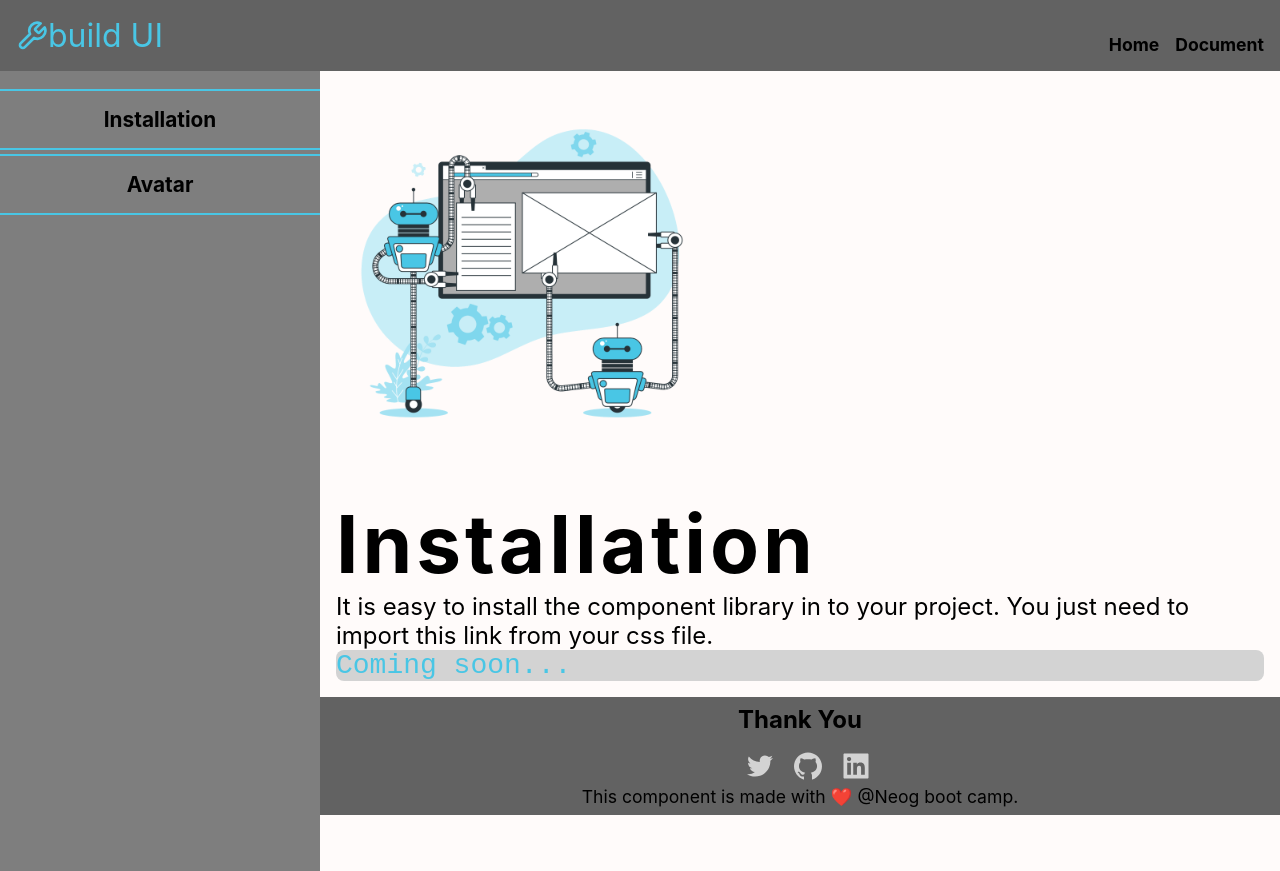
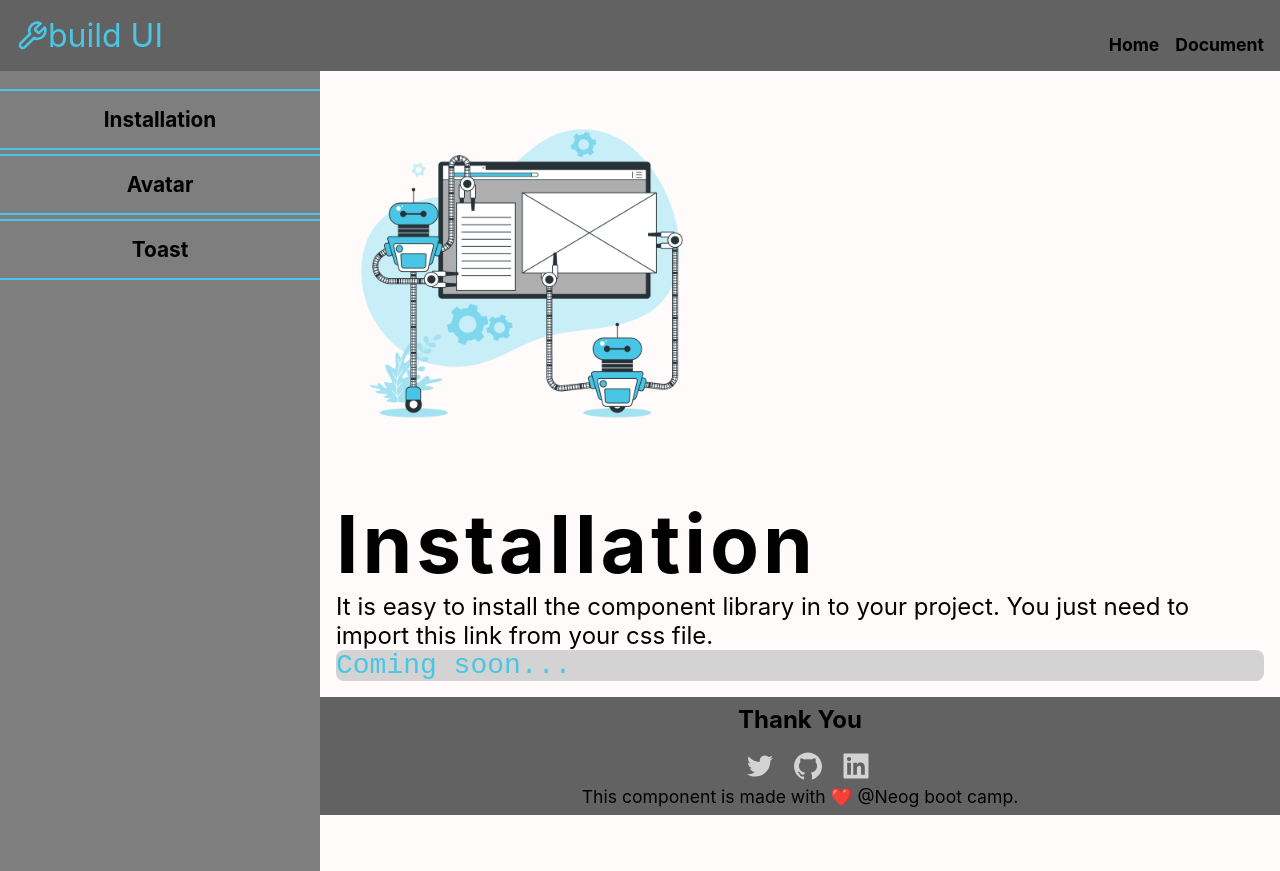
Before and after one commit to faisal-kursheedali/week-3-compo-lib, a React (Create React App) app: page /doc in a window 1280 px wide. Built offline with nearby package versions, Linux system fonts and the light colour scheme.

Commit message:
added toast component

```diff
--- a/src/components/doc/import-doc.jsx
+++ b/src/components/doc/import-doc.jsx
@@ -2,7 +2,8 @@
 // and export them all as named export for this one file
 import Avatar from "./avatar";
 import Install from "./inistall";
+import Toast from "./toast";
 
 
 
-export {Avatar,Install};
+export {Avatar,Install,Toast};
--- /dev/null
+++ b/src/components/doc/toast.jsx
@@ -0,0 +1,51 @@
+import React, { useState } from 'react'
+import{AiFillCloseCircle} from "react-icons/ai"
+const Toast = () => {
+    const [clr, setClr] = useState("toast-yellow")
+    const [show, setShow] = useState(false)
+    const clickHandler = (i) => {
+        setClr(i.target.value)
+        setShow(true)
+        setTimeout(() => setShow(false), 4000)
+    }
+    return (
+        <>
+            <div className="txt-box">
+                <div className="head2 pad-1">Toast</div>
+                <div className="p1 pad-0-5">This component can be used for toast or snackbar component. Toast is mostly used to show
+                    feedback message. Snackbar is to used show message that need user action</div>
+                <div className="head4 pad-0-5">Example of Toast</div>
+                <div className="p2 pad-0-5">Add toast class to wrapper. Toast has 3 themes, for error, success, warning, add
+                    toast-success, toast-error, toast-inform class to style the theme.</div>
+                <div className="head4 pad-0-5">Live Demo</div>
+                <div className="container-flex darkgray-bg pad-1">
+                    <button className="btn sample-toast-btn" value="toast-green" onClick={(i) => clickHandler(i)}>Green</button>
+                    <button className="btn sample-toast-btn" value="toast-red" onClick={(i) => clickHandler(i)}>red</button>
+                    <button className="btn sample-toast-btn" value="toast-yellow" onClick={(i) => clickHandler(i)}>yellow</button>
+                </div>
+                {show ? (<div className="toast" style={{ display: "block" }}>
+                    <div className={clr}>
+                        <div className="toast-txt">Hello</div>
+                        <AiFillCloseCircle className="material-icons toast-close" onClick={() => setShow(false)}/>
+
+                    </div>
+                </div>) : ""}
+
+                <xmp className="xmp-box">
+                    &lt;div class="toast"&gt;
+                    &lt;div class="toast-yellow"&gt;
+                    &lt;div class="toast-txt"&gt;Hello&lt;/div&gt;
+                    &lt;span class="material-icons toast-close"&gt;
+                    close
+                    &lt;/span&gt;
+                    &lt;/div&gt;
+                    &lt;/div&gt;
+                </xmp>
+                <hr />
+            </div>
+
+        </>
+    )
+}
+
+export default Toast
--- a/src/components/nav/nav-menu.jsx
+++ b/src/components/nav/nav-menu.jsx
@@ -1,5 +1,5 @@
 import React,{useState} from 'react';
-import{Avatar,Install}from  '../doc/import-doc'
+import{Avatar,Install,Toast}from  '../doc/import-doc'
 import Footer from '../footer';
 import { Usenavcontext } from './nav-context';
 
@@ -17,6 +17,7 @@ const[menuClick,setMenuClick]=useState(false)
 
                     <li className="navmenu-item" onClick={()=>{setSelect(<Install/>); setMenuClick(!menuClick) }} >Installation</li>
                     <li className="navmenu-item" onClick={()=>{setSelect(<Avatar/>); setMenuClick(!menuClick) }} >Avatar</li>
+                    <li className="navmenu-item" onClick={()=>{setSelect(<Toast/>); setMenuClick(!menuClick) }} >Toast</li>
 
                     <li className="navmenu-item" onClick={()=>{ setMenuClick(!menuClick) }} >Back to doc</li>
                 </ul>
--- a/src/components/nav/side-nav.jsx
+++ b/src/components/nav/side-nav.jsx
@@ -1,5 +1,5 @@
 import React from 'react'
-import {Install,Avatar} from "../doc/import-doc"
+import {Install,Avatar,Toast} from "../doc/import-doc"
 import Footer from '../footer'
 import { Usenavcontext } from './nav-context'
 
@@ -12,6 +12,7 @@ const Sidenav= () => {
        <ul className="sidenav-list">
          <li className="sidenav-item" onClick={()=>setSelect(Install)} style={{borderBlockColor:'var(--cta1)'}}>Installation</li>
          <li className="sidenav-item" onClick={()=>setSelect(<Avatar/>)} style={{borderBlockColor:'var(--cta1)'}}>Avatar</li>
+         <li className="sidenav-item" onClick={()=>setSelect(<Toast/>)} style={{borderBlockColor:'var(--cta1)'}}>Toast</li>
        </ul>
 
 
--- a/src/css/lib/toast.css
+++ b/src/css/lib/toast.css
@@ -11,6 +11,7 @@
     padding: 1rem;
     display: flex;
     flex-direction: row;
+    z-index: 3;
     justify-content: flex-start;
     align-items: center;
 }
--- a/src/import.js
+++ b/src/import.js
@@ -7,4 +7,5 @@ import Doc from "./components/doc";
 import Footer from "./components/footer";
 
 
+
 export{Nav,Home,Doc,Footer};
```
